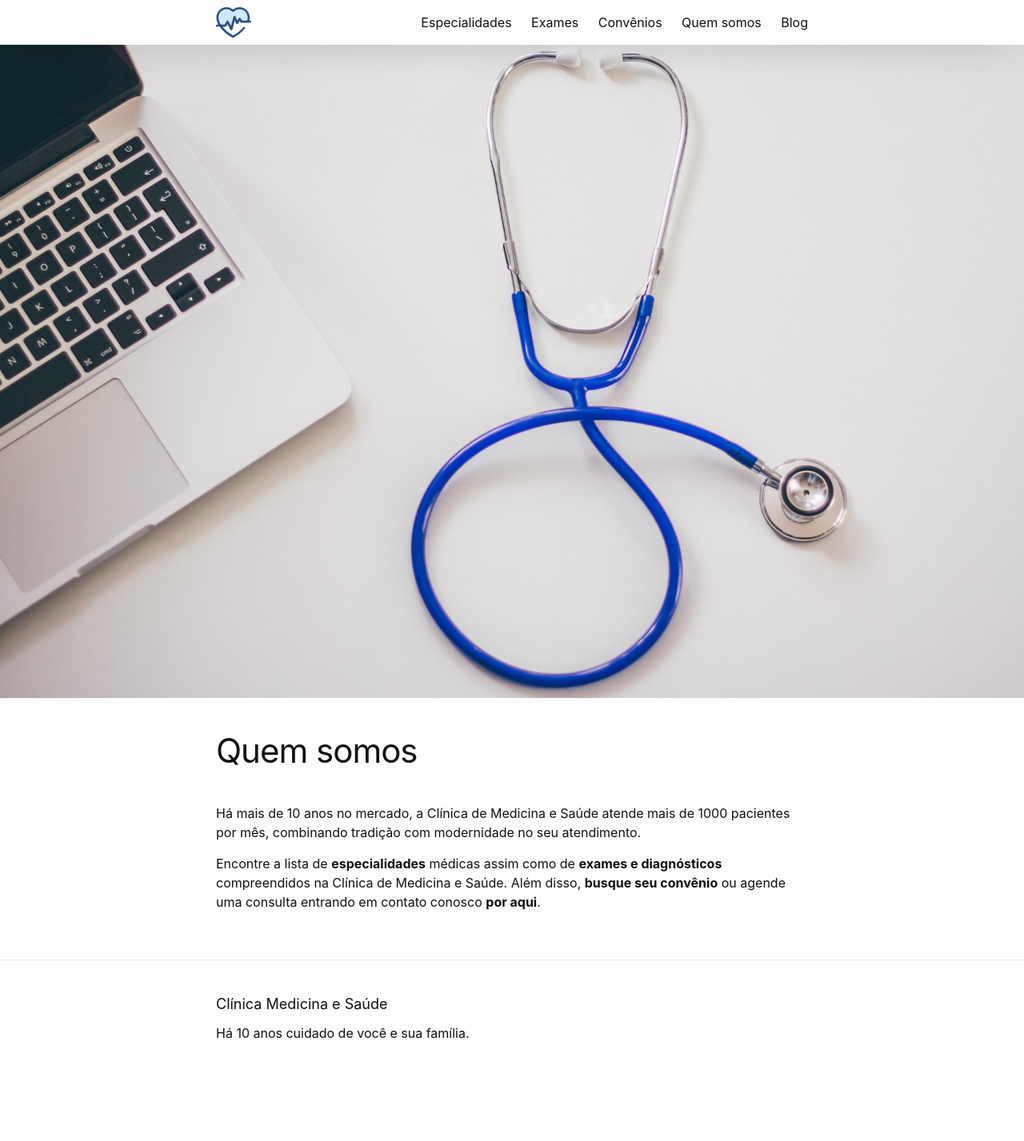
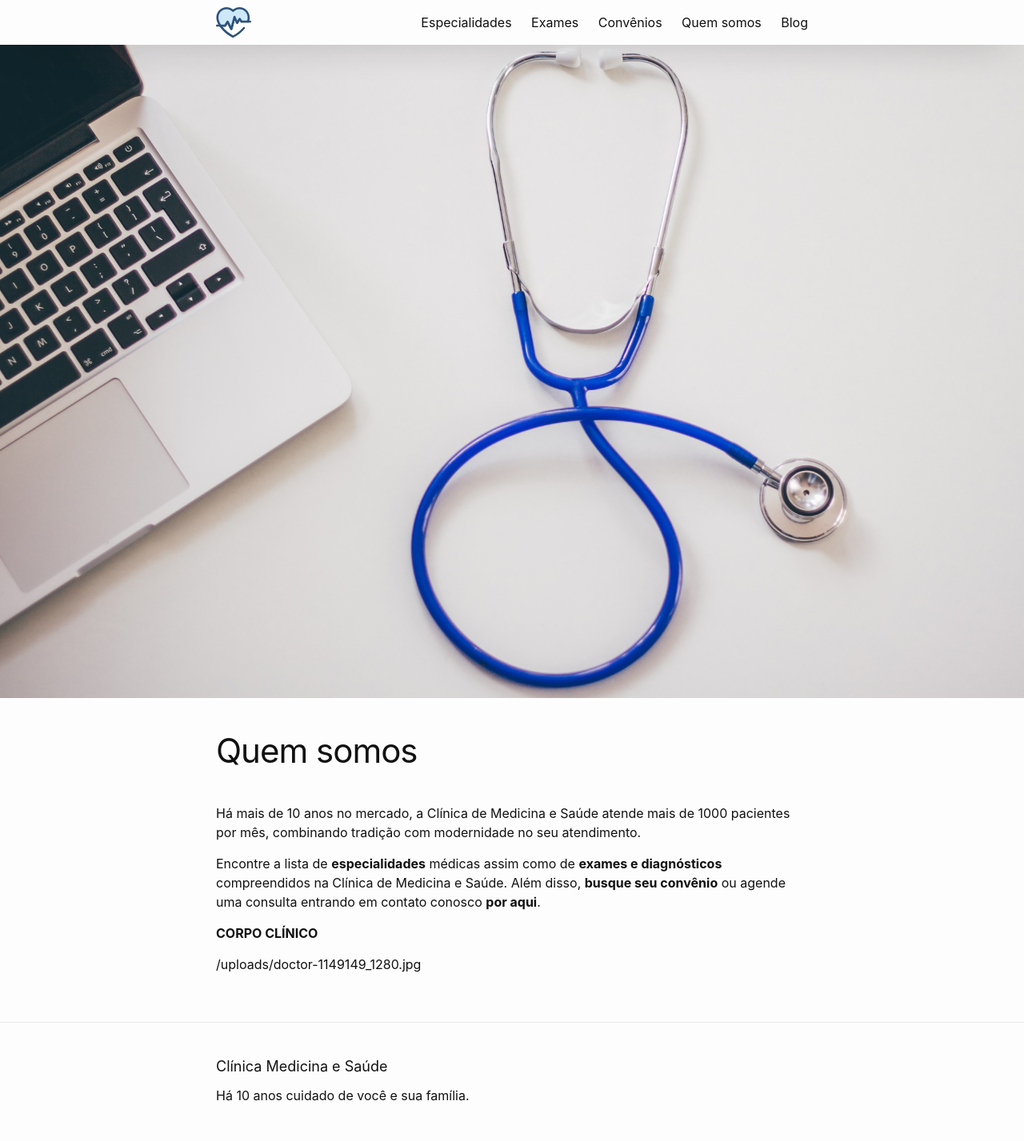
Before and after one commit to CopaTecnologia/medicinaesaude, a Jekyll site: the page built from sobre.markdown, in a window 1280 px wide. Shown: the whole page at 80% size. Built offline with Jekyll 4.4.1, drawn with Linux system fonts in a browser that asks for light colours; before the commit the page ends 1349 px from its top, so only the background shows below that.

Commit message:
Updated Sobre

```diff
--- a/sobre.markdown
+++ b/sobre.markdown
@@ -12,3 +12,7 @@ is_about: true
 Há mais de 10 anos no mercado, a Clínica de Medicina e Saúde atende mais de 1000 pacientes por mês, combinando tradição com modernidade no seu atendimento.
 
 Encontre a lista de **especialidades** médicas assim como de **exames e diagnósticos** compreendidos na Clínica de Medicina e Saúde. Além disso, **busque seu convênio** ou agende uma consulta entrando em contato conosco **por aqui**.
+
+**CORPO CLÍNICO**
+
+/uploads/doctor-1149149_1280.jpg
```
